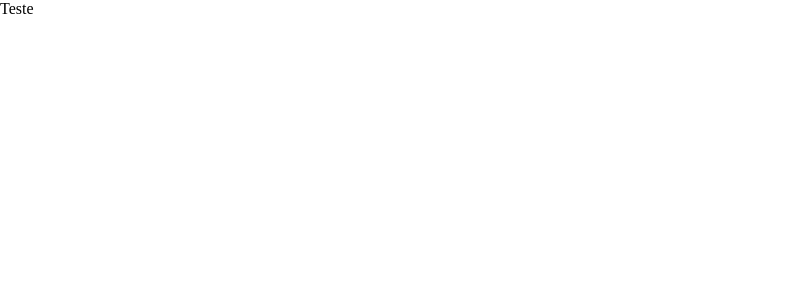
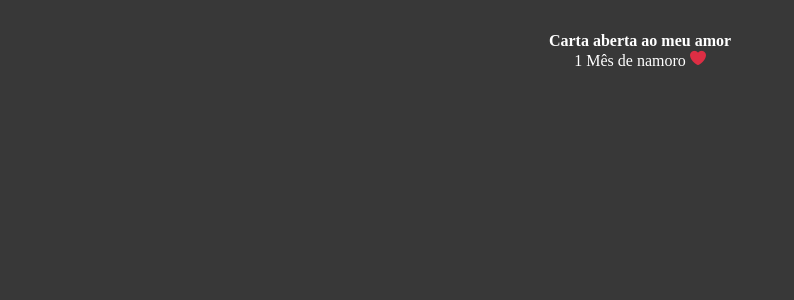
Before and after one commit to guilhermebrunhera/sitePeG, a React (Create React App) app: page /Inicio in a window 1280 px wide. Shown: the top 300 px of the page, without its empty margins (0-794 px from the left). Built offline with nearby package versions, Linux system fonts and the light colour scheme; a web font is replaced by a local one.

Commit message:
Tela de inicio sendo construida

```diff
--- a/src/alerta.css
+++ b/src/alerta.css
@@ -1,4 +1,4 @@
-.App{
+body{
   background-color: #383838;
   margin: 0;
   padding: 0;
--- a/src/inicio.css
+++ b/src/inicio.css
@@ -0,0 +1,14 @@
+.containerInicio{
+    height: 100vh;
+    width: 100%;
+    padding-top: 4rem;
+    text-align: center;
+}
+
+.titleInicio{
+    font-weight: 600;
+}
+
+.titleInicioMini{
+    font-weight:300;
+}
--- a/src/pages/inicio.js
+++ b/src/pages/inicio.js
@@ -3,8 +3,11 @@ import '../inicio.css';
 function Inicio() {
   return (
     <div>
-      <div>
-        Teste
+      <div className='containerInicio'>
+        <span className='titleInicio'>Carta aberta ao meu amor</span><br />
+        <span className='titleInicioMini'>1 Mês de namoro <img src="../favicon-16x16.png" alt='heart'></img></span><br />
+
+        <span></span>
       </div>
     </div>
   );
```
Also changed, not shown: public/favicon-16x16.png (added), src/favicon-16x16.png (added).
